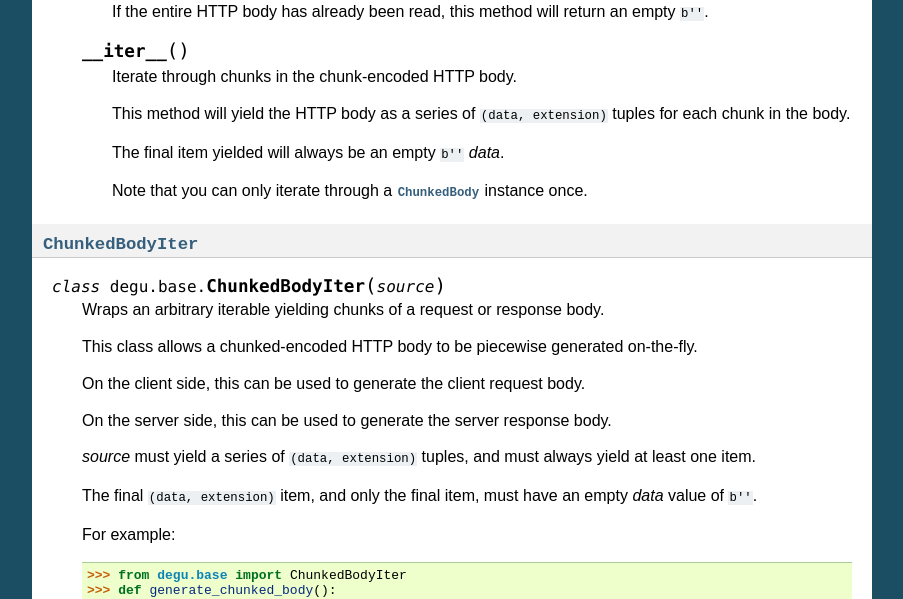
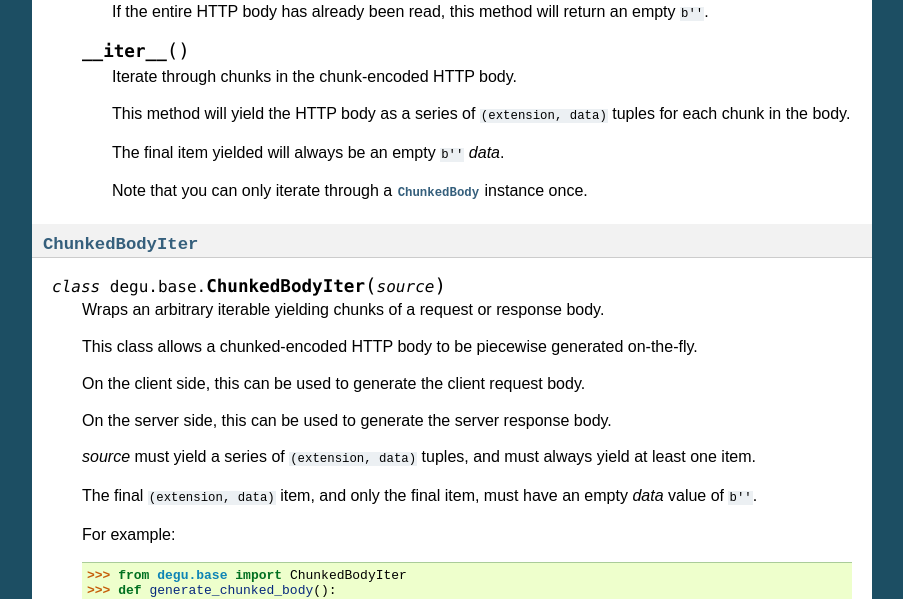
Before and after one commit to json420/degu, a Sphinx documentation site: the page built from doc/degu.base.rst, in a window 1280 px wide and 900 px high, scrolled down 4622 px. Shown: the part 151-750 px from the top of the window, without its empty margins (198-1101 px from the left). Built offline with Sphinx 7.4.7, drawn with Linux system fonts in a browser that asks for light colours; some of the changed text lies outside the part shown.

```diff
--- a/doc/degu.base.rst
+++ b/doc/degu.base.rst
@@ -257,7 +257,7 @@ version.
     object implementing the needed API.
 
     If you iterate through a :class:`ChunkedBody` instance, it will yield a
-    ``(data, extension)`` tuple for each chunk in the chunk-encoded stream.  For
+    ``(extension, data)`` tuple for each chunk in the chunk-encoded stream.  For
     example:
 
     >>> from io import BytesIO
@@ -318,7 +318,7 @@ version.
         Iterate through chunks in the chunk-encoded HTTP body.
 
         This method will yield the HTTP body as a series of
-        ``(data, extension)`` tuples for each chunk in the body.
+        ``(extension, data)`` tuples for each chunk in the body.
 
         The final item yielded will always be an empty ``b''`` *data*.
 
@@ -340,10 +340,10 @@ version.
 
     On the server side, this can be used to generate the server response body.
 
-    *source* must yield a series of ``(data, extension)`` tuples, and must
+    *source* must yield a series of ``(extension, data)`` tuples, and must
     always yield at least one item.
 
-    The final ``(data, extension)`` item, and only the final item, must have
+    The final ``(extension, data)`` item, and only the final item, must have
     an empty *data* value of ``b''``.
 
     For example:
--- a/doc/tutorial.rst
+++ b/doc/tutorial.rst
@@ -408,11 +408,11 @@ ChunkedBody(<rfile>)
 >>> response.headers
 {'transfer-encoding': 'chunked'}
 
-We can easily iterate through the ``(data, extension)`` tuples for each chunk
+We can easily iterate through the ``(extension, data)`` tuples for each chunk
 in the response body like this:
 
->>> for (data, extension) in response.body:
-...     print((data, extension))
+>>> for (extension, data) in response.body:
+...     print((extension, data))
 ...
 (b'All your base', None)
 (b' ', None)
```
Also changed, not shown: doc/rgi.rst (+4 -4 lines), 4 other files.
